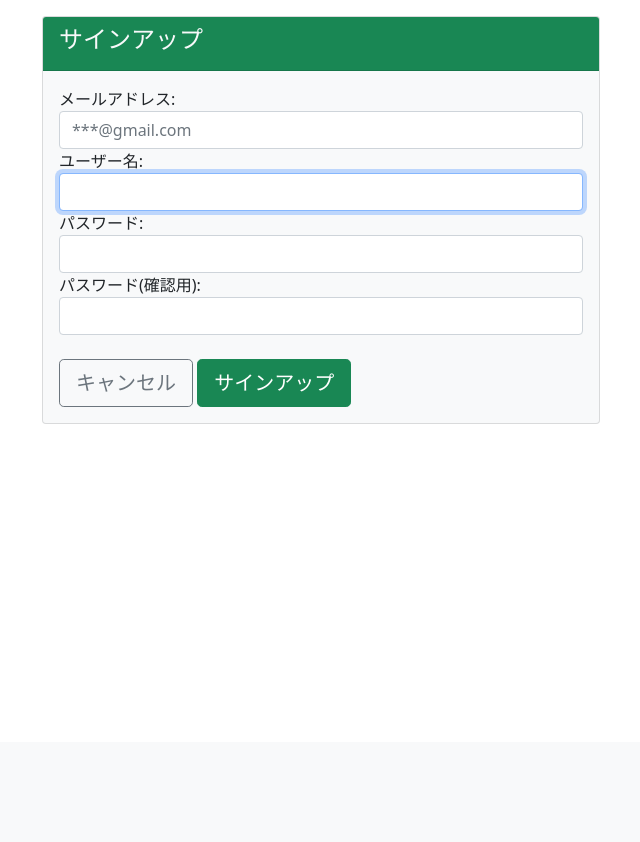
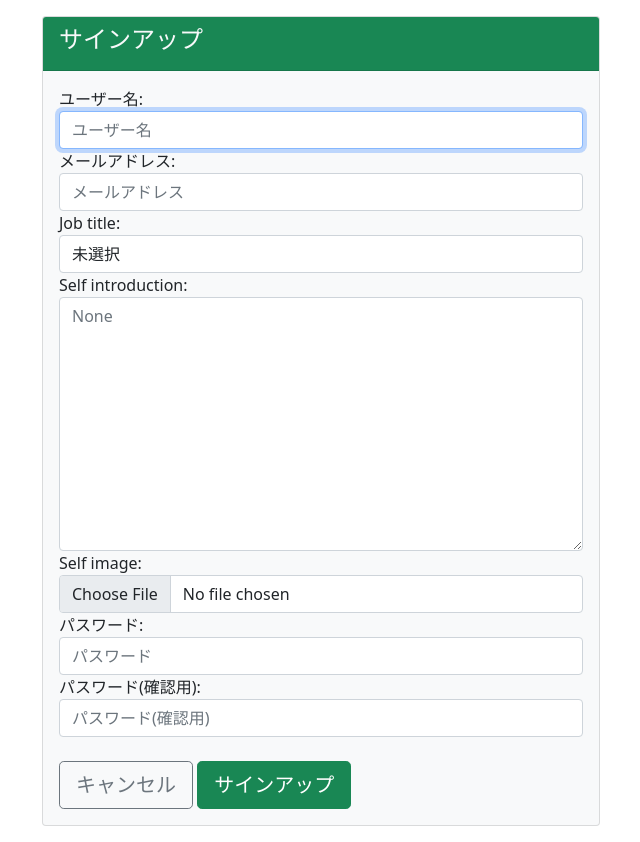
Before and after one commit to NAOHIROITO2178/Django_Web_Application, a Django app: page /account/signup/ in a window 1280 px wide. Shown: the part 58-900 px from the top of the page, without its empty margins (319-959 px from the left). Before the commit the page ends 482 px from the top, so only its background shows below. Run offline with Django 5.2, Linux system fonts and the light colour scheme.

Commit message:
項目追加とデフォルト画像の設定

```diff
--- a/account/forms.py
+++ b/account/forms.py
@@ -1,7 +1,6 @@
 from django import forms
 from django.contrib.auth.forms import AuthenticationForm, UserCreationForm, PasswordChangeForm
 from django.contrib.auth import get_user_model # ユーザーモデルを取得するため
-
 
 # ユーザーモデル取得
 User = get_user_model()
@@ -20,53 +19,92 @@
 
 '''サインアップ用フォーム'''
 class SignupForm(UserCreationForm):
+    JOB_CHOICES = [
+        ('', '未選択'),
+        ('エンジニア', 'エンジニア'),
+        ('デザイナー', 'デザイナー'),
+        ('マーケター', 'マーケター'),
+        ('ディレクター', 'ディレクター'),
+        ('営業', '営業'),
+        ('バックオフィス', 'バックオフィス'),
+        ('CxO', 'CxO'),
+        ('その他', 'その他'),
+    ]
 
-    class Meta:
-        model = User
-        fields = ('email','username')
-
-    def __init__(self, *args, **kwargs):
-
-        super().__init__(*args, **kwargs)
-        for field in self.fields.values():
-            field.widget.attrs['class'] = 'form-control'
-            field.widget.attrs['required'] = '' # 全フィールドを入力必須
-
-            # オートフォーカスとプレースホルダーの設定
-            print(field.label)
-            if field.label == 'メールアドレス':
-                field.widget.attrs['placeholder'] = '***@gmail.com'
-
-'''ユーザー情報更新用フォーム'''
-class UserUpdateForm(forms.ModelForm):
     job_title = forms.ChoiceField(
-        choices=[
-            ('Non_selected', ''),
-            ('Engineer', 'エンジニア'),
-            ('Designer', 'デザイナー'),
-            ('Marketer', 'マーケター'),
-            ('Director', 'ディレクター'),
-            ('Sales', '営業'),
-            ('CxO', 'CxO'),
-            ('Other', 'その他')
-        ],
-        widget=forms.Select(attrs={
+        choices=JOB_CHOICES,
+        required=False,
+        widget=forms.Select(attrs={'class': 'form-control'})
+    )
+    self_introduction = forms.CharField(
+        max_length=1000,
+        required=False,
+        widget=forms.Textarea(attrs={
             'class': 'form-control',
             'placeholder': '自己紹介文を入力してください（1000文字以内）'
-            }),
-        required=False
+        })
+    )
+    self_image = forms.ImageField(
+        required=False,
+        widget=forms.FileInput(attrs={'class': 'form-control-file'})
     )
 
     class Meta:
         model = User
-        fields = ('email', 'username',)
+        fields = ('username', 'email', 'job_title', 'self_introduction', 'self_image')
 
-    # bootstrap4対応
     def __init__(self, *args, **kwargs):
         super().__init__(*args, **kwargs)
         for field in self.fields.values():
             field.widget.attrs['class'] = 'form-control'
-            field.widget.attrs['required'] = '' # 全フィールドを入力必須
+            if field.required:
+                field.widget.attrs['required'] = 'required'
+            field.widget.attrs['placeholder'] = field.label  # placeholderにフィールドのラベルを入れる
+
+
+'''ユーザー情報更新用フォーム'''
+class UserUpdateForm(forms.ModelForm):
+    JOB_CHOICES = [
+        ('', '未選択'),
+        ('エンジニア', 'エンジニア'),
+        ('デザイナー', 'デザイナー'),
+        ('マーケター', 'マーケター'),
+        ('ディレクター', 'ディレクター'),
+        ('営業', '営業'),
+        ('バックオフィス', 'バックオフィス'),
+        ('CxO', 'CxO'),
+        ('その他', 'その他'),
+    ]
+
+    job_title = forms.ChoiceField(
+        choices=JOB_CHOICES,
+        required=False,
+        widget=forms.Select(attrs={'class': 'form-control'})
+    )
+    self_introduction = forms.CharField(
+        max_length=1000,
+        required=False,
+        widget=forms.Textarea(attrs={
+            'class': 'form-control',
+            'placeholder': '自己紹介文を入力してください（1000文字以内）'
+        })
+    )
+    self_image = forms.ImageField(
+        required=False,
+        widget=forms.FileInput(attrs={'class': 'form-control-file'})
+    )
+
+    class Meta:
+        model = User
+        fields = ('email', 'username', 'job_title', 'self_introduction', 'self_image')
+
+    def __init__(self, *args, **kwargs):
+        super().__init__(*args, **kwargs)
+        for field in self.fields.values():
+            field.widget.attrs['class'] = 'form-control'
+            if field.required:
+                field.widget.attrs['required'] = 'required'
+            field.widget.attrs['placeholder'] = field.label  # placeholderにフィールドのラベルを入れる
 
 '''パスワード変更フォーム'''
 class MyPasswordChangeForm(PasswordChangeForm):
```
Also changed, not shown: template/account/my_page.html (+10 -5 lines), template/account/user_page.html (+7 -5 lines), template/account/images/default_profile.png (added).
